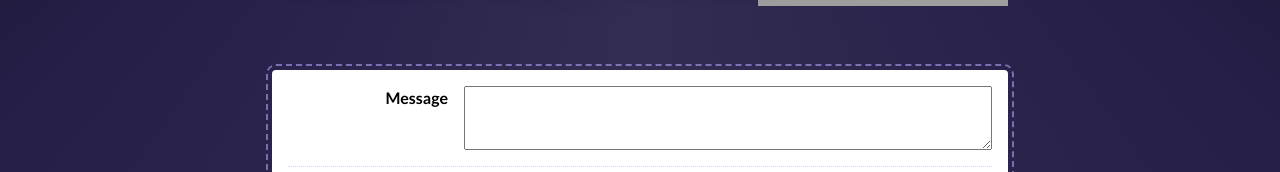
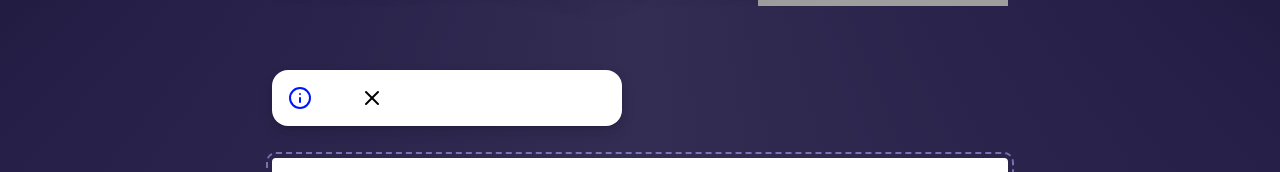
Before and after one commit to clstevenson/project-toast, a React (Vite) app: page / in a window 1280 px wide. Both pictures are taken after a click on the button "Pop Toast!". Shown: the part 358-530 px from the top of the page. Built offline with nearby package versions, Linux system fonts and the light colour scheme; grey boxes are pictures that could not be loaded.

Commit message:
Design and test Toast component API
- before looking at soln vid

```diff
--- a/src/components/Toast/Toast.js
+++ b/src/components/Toast/Toast.js
@@ -18,16 +18,21 @@ const ICONS_BY_VARIANT = {
   error: AlertOctagon,
 };
 
-function Toast() {
+function Toast({ message, variant, handleClose }) {
+  const IconTag = ICONS_BY_VARIANT[variant];
+
   return (
-    <div className={`${styles.toast} ${styles.notice}`}>
+    <div className={`${styles.toast} ${styles[variant]}`}>
       <div className={styles.iconContainer}>
-        <Info size={24} />
+        <IconTag size={24} />
       </div>
-      <p className={styles.content}>
-        16 photos have been uploaded
+      <p className={`styles.${variant}`}>
+        {message}
       </p>
-      <button className={styles.closeButton}>
+      <button
+        className={styles.closeButton}
+        onClick={handleClose}
+      >
         <X size={24} />
         <VisuallyHidden>Dismiss message</VisuallyHidden>
       </button>
--- a/src/components/ToastPlayground/ToastPlayground.js
+++ b/src/components/ToastPlayground/ToastPlayground.js
@@ -4,11 +4,18 @@ import Button from '../Button';
 
 import styles from './ToastPlayground.module.css';
 
+import Toast from '../Toast';
+
 const VARIANT_OPTIONS = ['notice', 'warning', 'success', 'error'];
 
 function ToastPlayground() {
   const [message, setMessage] = React.useState('');
   const [variant, setVariant] = React.useState(VARIANT_OPTIONS[0]);
+  const [toastDisplay, setToastDisplay] = React.useState(false);
+
+  const handleClose = () => {
+    setToastDisplay((prev) => !prev);
+  }
 
   return (
     <div className={styles.wrapper}>
@@ -16,6 +23,8 @@ function ToastPlayground() {
         <img alt="Cute toast mascot" src="/toast.png" />
         <h1>Toast Playground</h1>
       </header>
+
+      {toastDisplay && <Toast message={message} variant={variant} handleClose={handleClose}/>}
 
       <div className={styles.controlsWrapper}>
         <div className={styles.row}>
@@ -65,7 +74,14 @@ function ToastPlayground() {
           <div
             className={`${styles.inputWrapper} ${styles.radioWrapper}`}
           >
-            <Button>Pop Toast!</Button>
+            <Button
+              onClick={() => {
+                const display = !toastDisplay;
+                setToastDisplay((prev) => !prev)
+              }}
+            >
+              Pop Toast!
+            </Button>
           </div>
         </div>
       </div>
```
Also changed, not shown: 1 other file (tests, documents, lock files or other folders).
